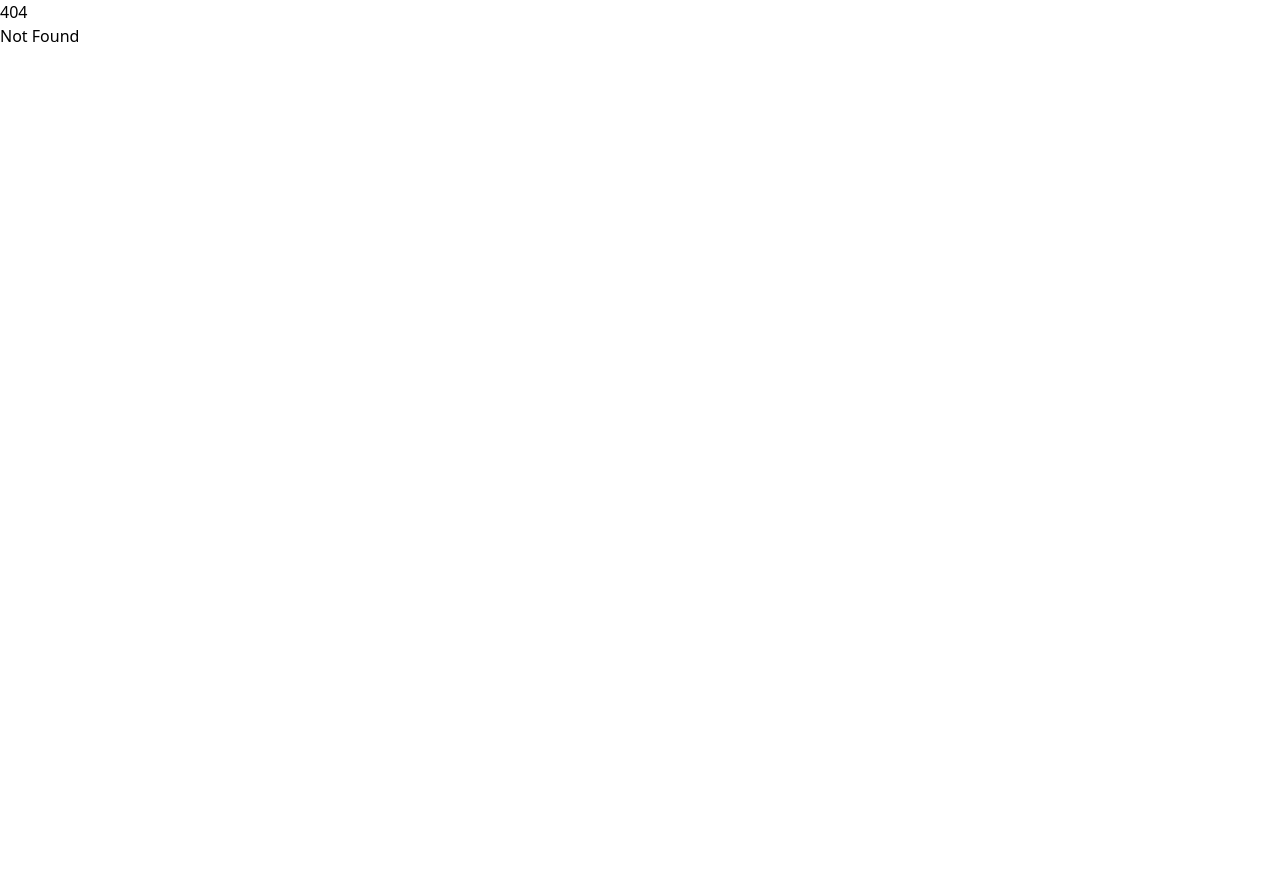
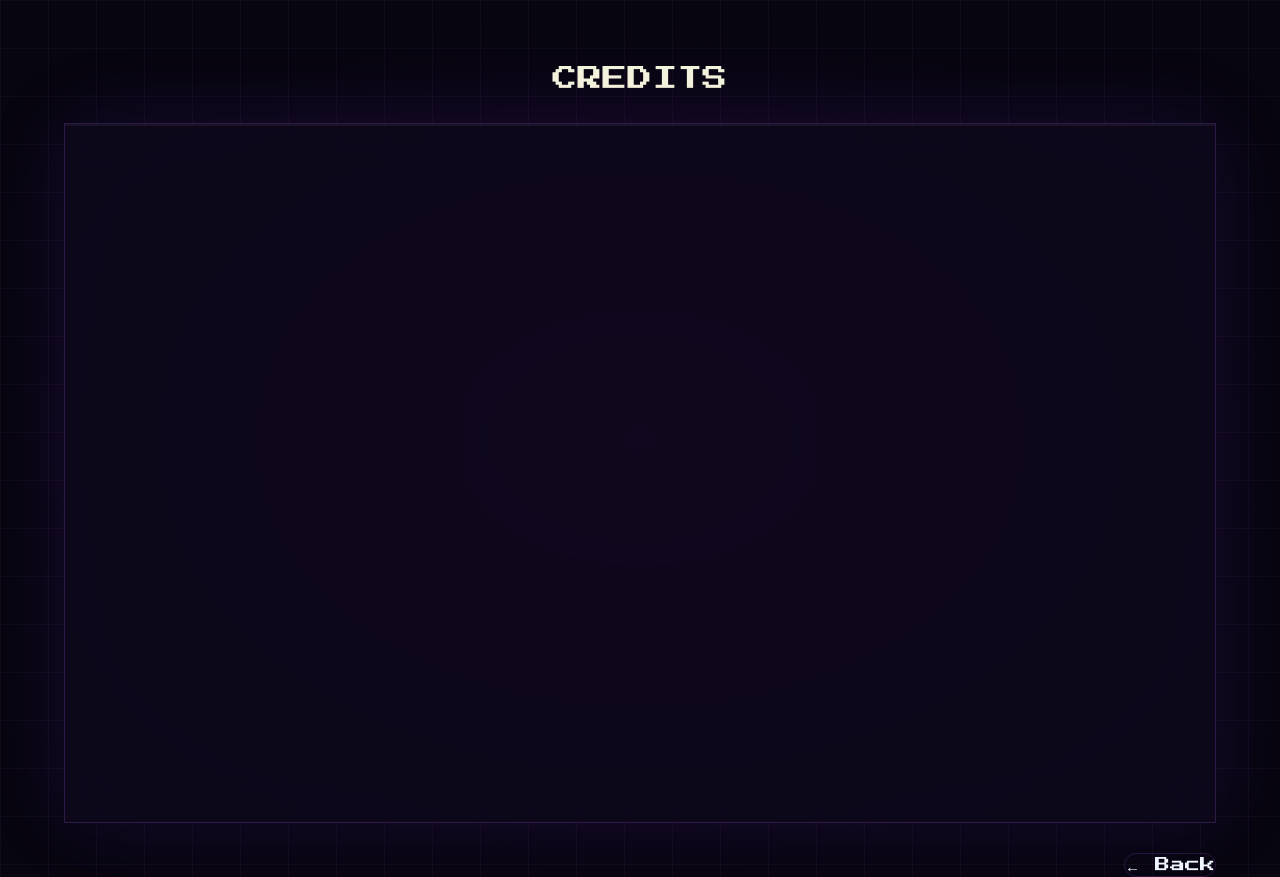
Before and after one commit to pich-reamrachna/quiz-game, a SvelteKit app in the folder quiz-game/: page /credit in a window 1280 px wide. Before the commit this address had no page. Before the commit the page ends 800 px from the top, so only its background shows below. Built offline with nearby package versions, Linux system fonts and the light colour scheme.

Commit message:
feat[#44]: Create credit screen with navigation and styling

```diff
--- a/quiz-game/src/routes/+layout.svelte
+++ b/quiz-game/src/routes/+layout.svelte
@@ -5,5 +5,5 @@
 	let { children } = $props();
 </script>
 
-<svelte:head><link rel="icon" href="/favicon.png" /></svelte:head>
+<svelte:head><link rel="icon" href="" /></svelte:head>
 {@render children()}
--- a/quiz-game/src/routes/+page.svelte
+++ b/quiz-game/src/routes/+page.svelte
@@ -15,6 +15,10 @@
 
 	function handleLeaderboard() {
 		goto('/leaderboard');
+	}
+
+	function handleCredit() {
+		goto('/credit');
 	}
 
 	function handleKeydown(e: KeyboardEvent) {
@@ -65,6 +69,10 @@
 			<button class="pixel-btn" onclick={handleStart}>
 				<img src="/play-button.png" alt="Play" />
 			</button>
+			<!-- Temporary Button -->
+			<button class="pixel-btn" onclick={handleCredit}>
+				<img src="/backdoor.png" alt="Credit" />
+			</button>
 		</div>
 	</main>
 </div>
--- /dev/null
+++ b/quiz-game/src/routes/credit/+page.svelte
@@ -0,0 +1,32 @@
+<script lang="ts">
+	import { goto } from '$app/navigation';
+    import './credit.css';
+
+</script>
+
+<svelte:head>
+	<title>Credit</title>
+	<link rel="preconnect" href="https://fonts.googleapis.com" />
+	<link
+		href="https://fonts.googleapis.com/css2?family=Press+Start+2P&display=swap"
+		rel="stylesheet"
+	/>
+</svelte:head>
+
+<div class="credit-page">
+	<div class="credit-bg-grid"></div>
+    <div class="credit-shell">
+        <h1 class="credit-title">CREDITS</h1>
+
+        <main class="credit-card">
+            <!-- Header -->
+
+
+            <!-- Table area -->
+
+        </main>
+
+        <button class="credit-back-btn" onclick={() => goto('/')}>← Back</button>
+    </div>
+
+</div>
--- /dev/null
+++ b/quiz-game/src/routes/credit/credit.css
@@ -0,0 +1,69 @@
+.credit-title,
+.credit-back-btn {
+    font-family: 'Press Start 2P', cursive;
+}
+.credit-page {
+	min-height: 100vh;
+	display: flex;
+    flex-direction: column;
+	align-items: center;
+	/* justify-content: center; */
+	background: radial-gradient(ellipse at 50% 50%, #120820 0%, #07050f 70%);
+	position: relative;
+	overflow: hidden;
+}
+
+.credit-bg-grid {
+    position: absolute;
+    inset: 0;
+    background-image:
+        linear-gradient(rgba(180, 100, 255, 0.05) 1px, transparent 1px),
+        linear-gradient(90deg, rgba(180, 100, 255, 0.05) 1px, transparent 1px);
+    background-size: 48px 48px;
+    pointer-events: none;
+}
+
+.credit-shell {
+  width: 90%;
+  max-width: 92%;
+  position: relative;
+  z-index: 1;
+}
+
+.credit-card {
+    position: relative;
+    z-index: 1;
+    background: rgba(15, 8, 30, 0.75);
+    border: 1px solid rgba(180, 100, 255, 0.2);
+    padding: 3rem 4rem;
+    width: 100%;
+    min-height: 700px;
+    backdrop-filter: blur(24px);
+    box-shadow:
+        0 0 80px rgba(140, 60, 255, 0.12),
+        0 2px 0 rgba(255, 255, 255, 0.05) inset;
+}
+
+
+.credit-title {
+    position: relative;
+    color:beige;
+    font-size: 25px;
+    margin-bottom: 25px;
+    margin-top: 60px;
+    text-align: center;
+}
+
+.credit-back-btn {
+    margin-top: 30px;
+    display:block;
+    /* background-color: blue; */
+    color: aliceblue;
+    width: 8%;
+    margin-left:auto;
+    font-size: 15px;
+    cursor: pointer;
+    border: 1px solid rgba(180, 100, 255, 0.18);
+		border-radius: 14px;
+
+}
```
Also changed, not shown: quiz-game/static/backdoor.png (added).
